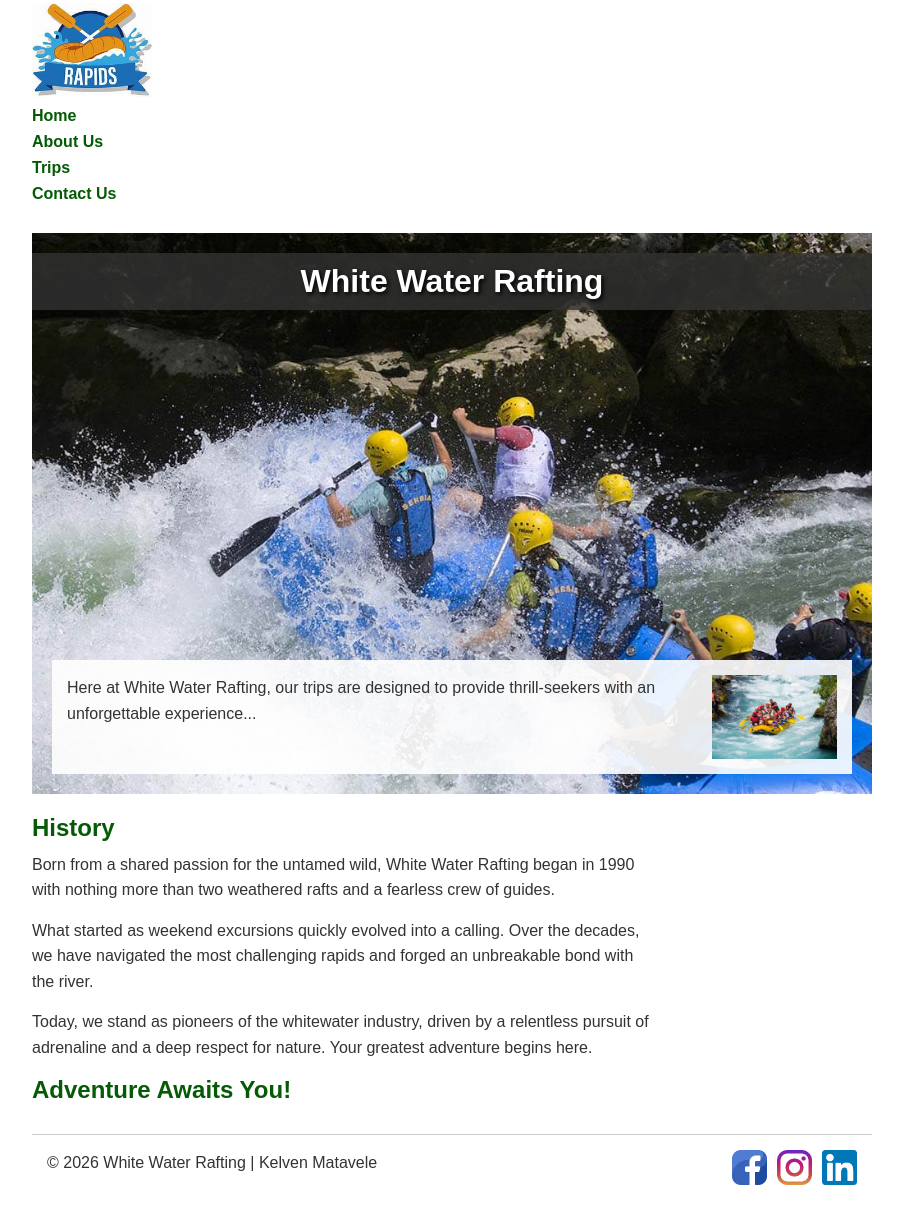
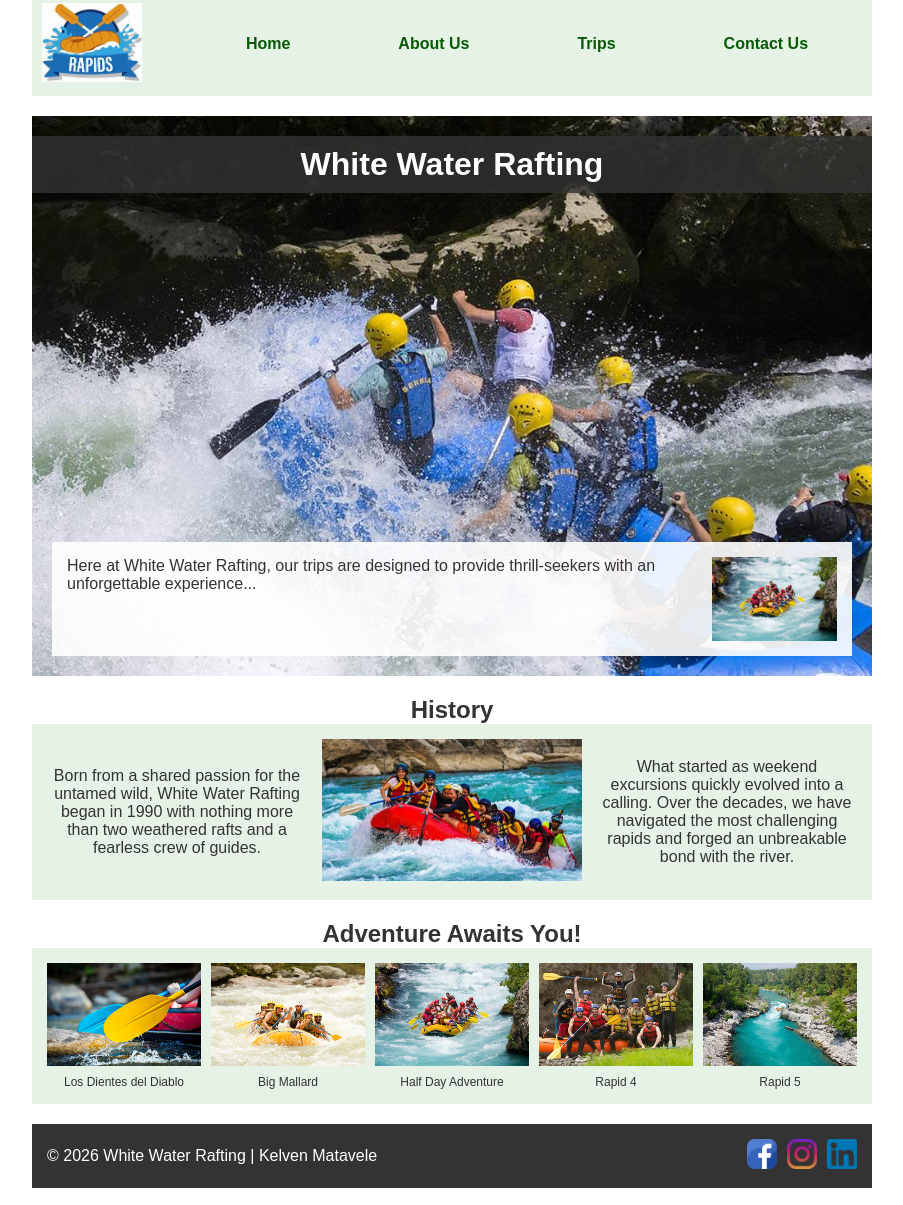
Before and after one commit to KelvenMatavele/wdd130, a plain HTML site: page wwr/about.html in a window 1280 px wide. Shown: the part 7-1212 px from the top of the page, without its empty margins (188-1091 px from the left). Drawn offline with Linux system fonts and the light colour scheme.

Commit message:
W04 Update: Added Grid layout, History section, and Adventure images

```diff
--- a/wwr/about.html
+++ b/wwr/about.html
@@ -12,7 +12,9 @@
 
 <body>
     <header>
-        <img src="images/logo.jpeg" alt="White Water Rafting Logo">
+        <div class="logo-area">
+            <img src="images/logo.jpeg" alt="White Water Rafting Logo">
+        </div>
         <nav>
             <a href="index.html">Home</a>
             <a href="about.html">About Us</a>
@@ -31,19 +33,43 @@
             </article>
         </div>
 
-        <section>
+        <section class="history-section">
             <h2>History</h2>
-            <p>Born from a shared passion for the untamed wild, White Water Rafting began in 1990 with nothing more than two weathered rafts and a fearless crew of guides.</p>
+            <div class="history-grid">
+                <p>Born from a shared passion for the untamed wild, White Water Rafting began in 1990 with nothing more than two weathered rafts and a fearless crew of guides.</p>
+                <div class="history-image">
+                    <img src="images/rafting18_600 (1).jpg" alt="Historic rafting">
+                </div>
+                <p>What started as weekend excursions quickly evolved into a calling. Over the decades, we have navigated the most challenging rapids and forged an unbreakable bond with the river.</p>
+            </div>
+        </section>
 
-            <p>What started as weekend excursions quickly evolved into a calling. Over the decades, we have navigated the most challenging rapids and forged an unbreakable bond with the river.</p>
-
-            <p>Today, we stand as pioneers of the whitewater industry, driven by a relentless pursuit of adrenaline and a deep respect for nature. Your greatest adventure begins here.</p>
-
-            <section>
-                <h2>Adventure Awaits You!</h2>
-            </section>
+        <section class="adventure-section">
+            <h2>Adventure Awaits You!</h2>
+            <div class="adventure-grid">
+                <figure>
+                    <img src="images/rafting20_600.jpg" alt="Los Dientes del Diablo">
+                    <figcaption>Los Dientes del Diablo</figcaption>
+                </figure>
+                <figure>
+                    <img src="images/rafting4_600.jpg" alt="Big Mallard">
+                    <figcaption>Big Mallard</figcaption>
+                </figure>
+                <figure>
+                    <img src="images/rafting53_600.jpg" alt="Half Day Adventure">
+                    <figcaption>Half Day Adventure</figcaption>
+                </figure>
+                <figure>
+                    <img src="images/rafting59_600.jpg" alt="Rapid 4">
+                    <figcaption>Rapid 4</figcaption>
+                </figure>
+                <figure>
+                    <img src="images/rafting58_600.jpg" alt="Rapid 5">
+                    <figcaption>Rapid 5</figcaption>
+                </figure>
+            </div>
+        </section>
     </main>
-
     <footer>
         <p>&copy; 2026 White Water Rafting | Kelven Matavele</p>
         <nav class="socialmedia">
--- a/wwr/styles/rafting.css
+++ b/wwr/styles/rafting.css
@@ -1,6 +1,7 @@
 :root {
     --primary-color: #055a05;
     --accent1-color: #333;
+    --accent2-color: #e6f2e6;
     --body-font: Arial, sans-serif;
 }
 
@@ -23,22 +24,21 @@ footer {
 }
 
 header {
-    display: flex;
-    flex-direction: column;
-    align-items: flex-start;
-    padding: 10px 0;
+    display: grid;
+    grid-template-columns: 150px auto;
+    align-items: center;
+    background-color: var(--accent2-color);
+    padding: 10px;
     margin-bottom: 20px;
 }
 
 header img {
-    width: 120px;
-    margin-bottom: 10px;
+    width: 100px;
 }
 
 nav {
     display: flex;
-    flex-direction: column;
-    gap: 8px;
+    justify-content: space-around;
 }
 
 nav a {
@@ -66,7 +66,6 @@ nav a {
     background-color: rgba(51, 51, 51, 0.8);
     color: #fff;
     padding: 10px;
-    text-shadow: 2px 2px 4px #000;
 }
 
 .hero article {
@@ -84,19 +83,51 @@ nav a {
     margin-left: 15px;
 }
 
-section {
-    margin-bottom: 30px;
+.history-section {
+    margin-bottom: 20px;
+    text-align: center;
 }
 
-h2 {
-    margin-bottom: 10px;
-    color: var(--primary-color);
+.history-grid {
+    display: grid;
+    grid-template-columns: 1fr 1fr 1fr;
+    gap: 15px;
+    align-items: center;
+    background-color: var(--accent2-color);
+    padding: 15px;
 }
 
-p {
-    line-height: 1.6;
-    margin-bottom: 15px;
-    max-width: 70ch;
+.history-image img {
+    width: 100%;
+    height: auto;
+}
+
+.adventure-section {
+    margin-bottom: 20px;
+    text-align: center;
+}
+
+.adventure-grid {
+    display: grid;
+    grid-template-columns: repeat(5, 1fr);
+    gap: 10px;
+    background-color: var(--accent2-color);
+    padding: 15px;
+}
+
+figure {
+    margin: 0;
+    text-align: center;
+}
+
+figure img {
+    width: 100%;
+    height: auto;
+}
+
+figcaption {
+    font-size: 12px;
+    margin-top: 5px;
 }
 
 footer {
@@ -104,17 +135,17 @@ footer {
     justify-content: space-between;
     align-items: center;
     padding: 15px;
-    border-top: 1px solid #ccc;
+    background-color: var(--accent1-color);
+    color: #fff;
     margin-top: 20px;
 }
 
 .socialmedia {
     display: flex;
-    flex-direction: row;
     gap: 10px;
 }
 
 .socialmedia img {
-    width: 35px;
-    height: 35px;
+    width: 30px;
+    height: 30px;
 }
```
Also changed, not shown: wwr/images/rafting18_600 (1).jpg (added), wwr/images/rafting20_600.jpg (added), wwr/images/rafting4_600.jpg (added), wwr/images/rafting58_600.jpg (added), wwr/images/rafting59_600.jpg (added).
